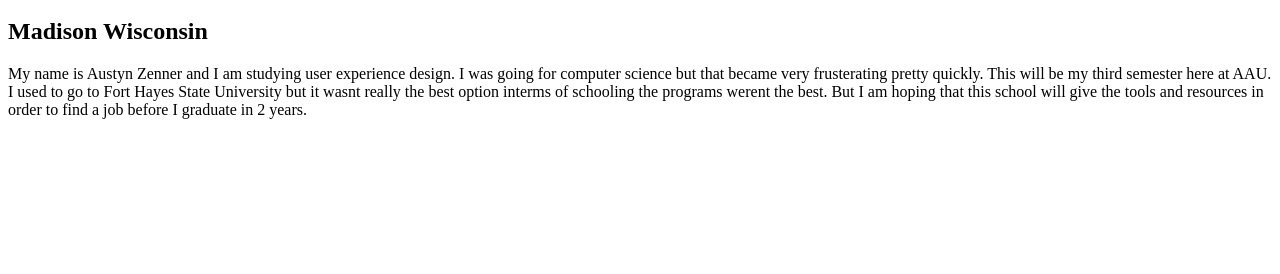
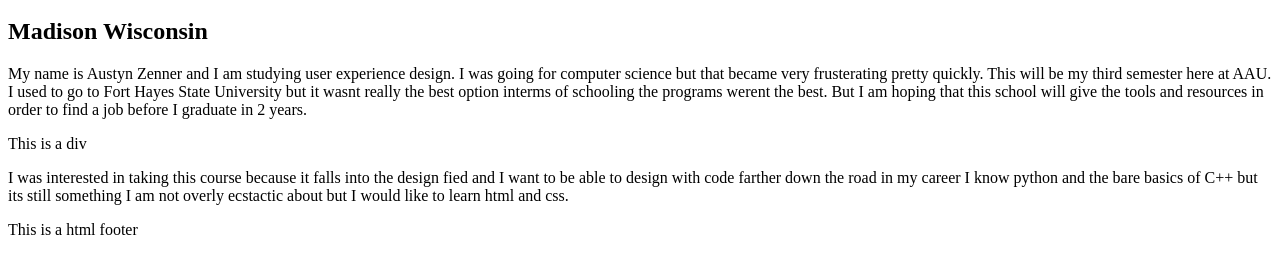
Before and after one commit to Codechad122/austynzenner.github.io, a plain HTML site: page public_html/aau/WebDesign1/m01/index.html in a window 1280 px wide. Shown: the part 48-322 px from the top of the page. Drawn offline with Linux system fonts and the light colour scheme.

Commit message:
Update index.html

```diff
--- a/public_html/aau/WebDesign1/m01/index.html
+++ b/public_html/aau/WebDesign1/m01/index.html
@@ -5,5 +5,12 @@
    I was going for computer science but that became very frusterating pretty quickly. This will be my third semester here at AAU.
   I used to go to Fort Hayes State University but it wasnt really the best option interms of schooling the programs werent the best.
   But I am hoping that this school will give the tools and resources in order to find a job before I graduate in 2 years.</p>
+  <div>
+    This is a div
+  </div>
 
+  <p>I was interested in taking this course because it falls into the design fied and I want to be able to design with code farther down
+  the road in my career I know python and the bare basics of C++ but its still something I am not overly ecstactic
+  about but I would like to learn html and css.</p>
+  <footer>This is a html footer</footer>
 </body>
```
